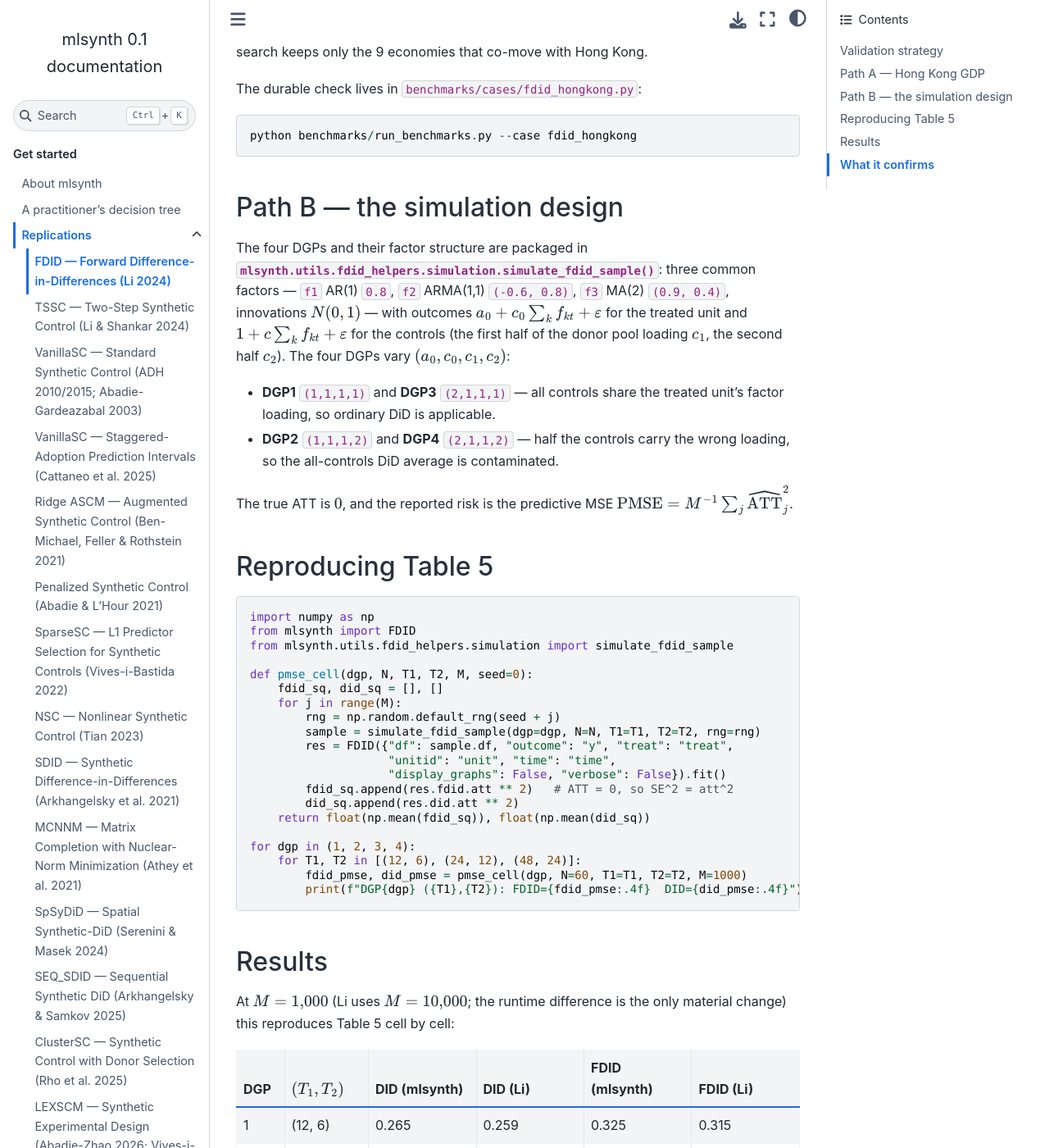
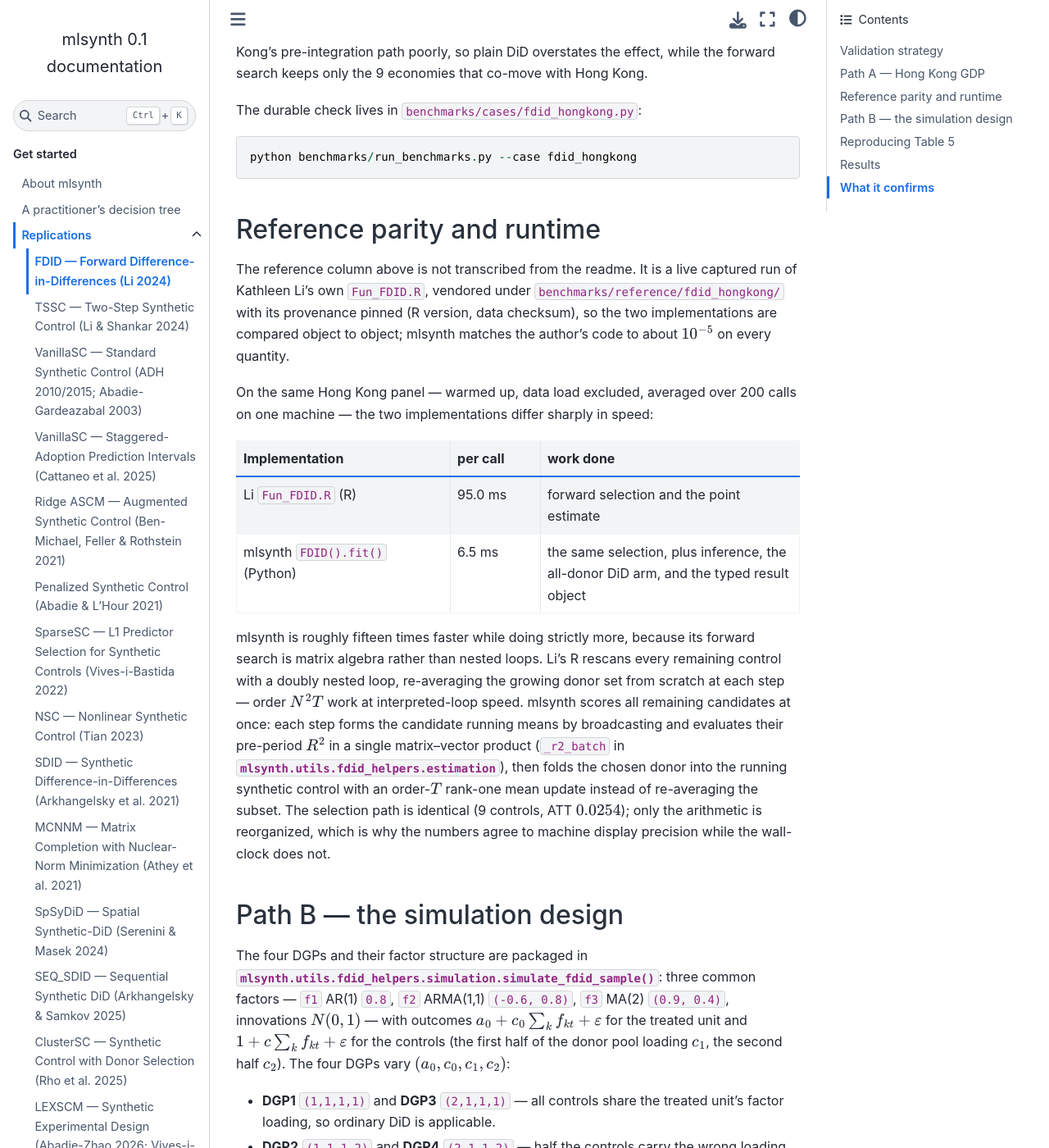
Before and after one commit to jgreathouse9/mlsynth, a Sphinx documentation site: the page built from docs/replications/fdid.rst, in a window 1280 px wide and 1400 px high, scrolled down 1545 px. Shown: the whole window at 82% size. Built offline with Sphinx 7.4.7 and the Sphinx Book theme 1.1.4, drawn with Linux system fonts in a browser that asks for light colours; some of the changed text lies outside the part shown.

Commit message:
docs(fdid): note live FDID.R reference parity and the ~15x speedup
The Path-A reference column is now a live captured run of Li's own Fun_FDID.R
(matched to ~1e-5), not transcribed readme numbers. Add a 'Reference parity and
runtime' subsection recording the head-to-head timing on the Hong Kong panel
(R Fun_FDID 95.0 ms/call vs mlsynth FDID().fit() 6.5 ms/call) and explaining the
gap: mlsynth's forward search is vectorized matrix algebra (batched R^2 scoring
via _r2_batch + an O(T) rank-one running-mean update) rather than Li's doubly
nested O(N^2 T) R loops, while still computing more (inference, the DiD arm,
typed results). Same selection path, same numbers.

Co-Authored-By: Claude Opus 4.8 <noreply@anthropic.com>

```diff
--- a/docs/replications/fdid.rst
+++ b/docs/replications/fdid.rst
@@ -48,8 +48,9 @@ political and economic integration with mainland China, beginning at quarter
                "display_graphs": False, "verbose": False}).fit()
    res.fdid.att, res.fdid.att_percent, res.fdid.r_squared, len(res.fdid.selected_names)
 
-Forward DiD selects **9 of the 24** controls and reproduces the author's
-released MATLAB/R output (``ForwardDID_Readme.txt``) cell by cell:
+Forward DiD selects **9 of the 24** controls and reproduces the author's own
+Forward DiD code (``Fun_FDID.R``, now run live and captured — see
+`Reference parity and runtime`_, below) cell by cell:
 
 .. list-table::
    :header-rows: 1
@@ -91,6 +92,45 @@ forward search keeps only the 9 economies that co-move with Hong Kong.
 The durable check lives in ``benchmarks/cases/fdid_hongkong.py``::
 
    python benchmarks/run_benchmarks.py --case fdid_hongkong
+
+Reference parity and runtime
+----------------------------
+
+The reference column above is not transcribed from the readme. It is a live
+captured run of Kathleen Li's own ``Fun_FDID.R``, vendored under
+``benchmarks/reference/fdid_hongkong/`` with its provenance pinned (R version,
+data checksum), so the two implementations are compared object to object;
+mlsynth matches the author's code to about :math:`10^{-5}` on every quantity.
+
+On the same Hong Kong panel — warmed up, data load excluded, averaged over 200
+calls on one machine — the two implementations differ sharply in speed:
+
+.. list-table::
+   :header-rows: 1
+   :widths: 38 16 46
+
+   * - Implementation
+     - per call
+     - work done
+   * - Li ``Fun_FDID.R`` (R)
+     - 95.0 ms
+     - forward selection and the point estimate
+   * - mlsynth ``FDID().fit()`` (Python)
+     - 6.5 ms
+     - the same selection, plus inference, the all-donor DiD arm, and the typed result object
+
+mlsynth is roughly fifteen times faster while doing strictly more, because its
+forward search is matrix algebra rather than nested loops. Li's R rescans every
+remaining control with a doubly nested loop, re-averaging the growing donor set
+from scratch at each step — order :math:`N^2 T` work at interpreted-loop speed.
+mlsynth scores all remaining candidates at once: each step forms the candidate
+running means by broadcasting and evaluates their pre-period :math:`R^2` in a
+single matrix–vector product (``_r2_batch`` in
+:mod:`mlsynth.utils.fdid_helpers.estimation`), then folds the chosen donor into
+the running synthetic control with an order-:math:`T` rank-one mean update
+instead of re-averaging the subset. The selection path is identical (9 controls,
+ATT :math:`0.0254`); only the arithmetic is reorganized, which is why the
+numbers agree to machine display precision while the wall-clock does not.
 
 Path B — the simulation design
 ------------------------------
```
